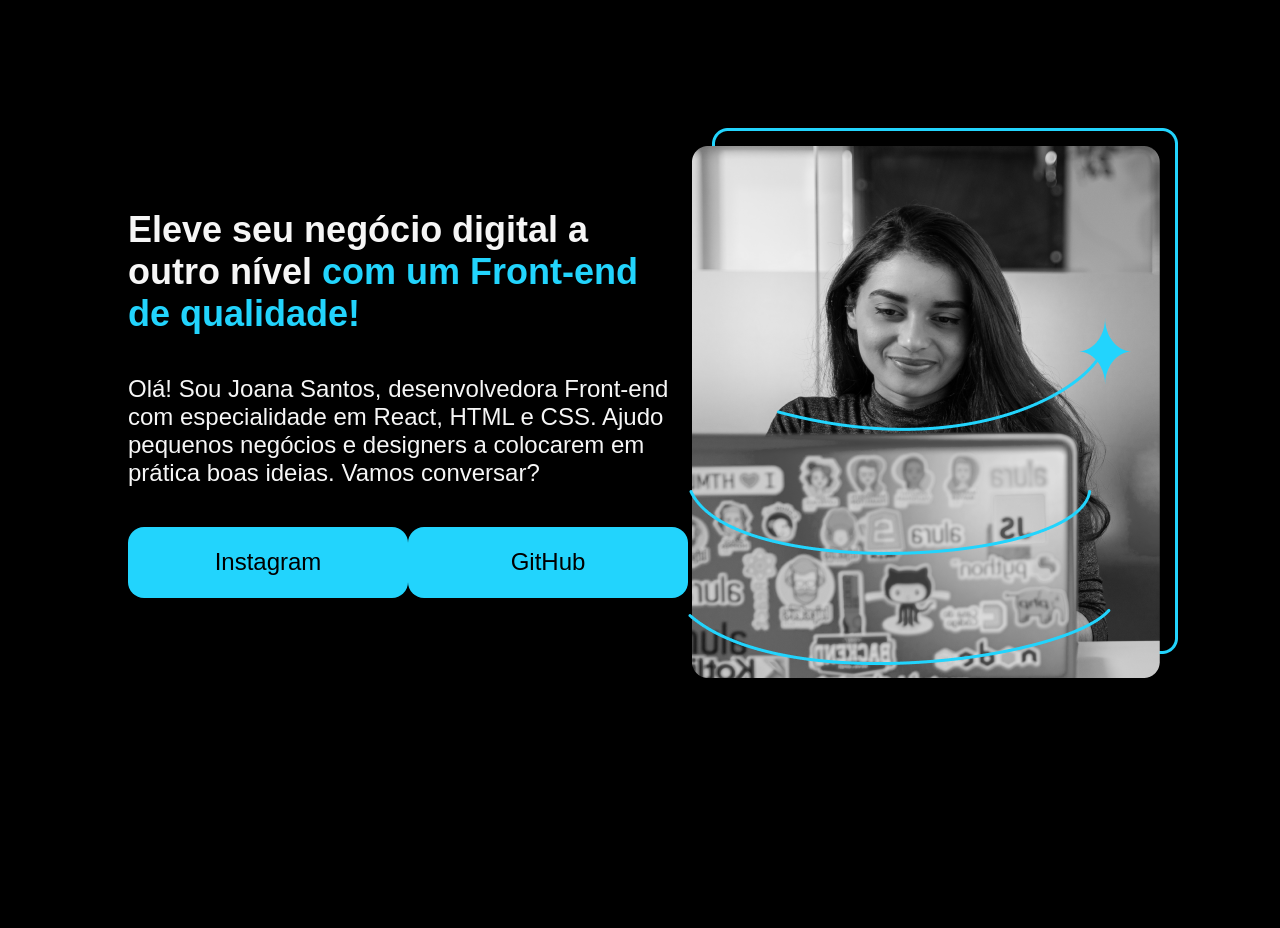
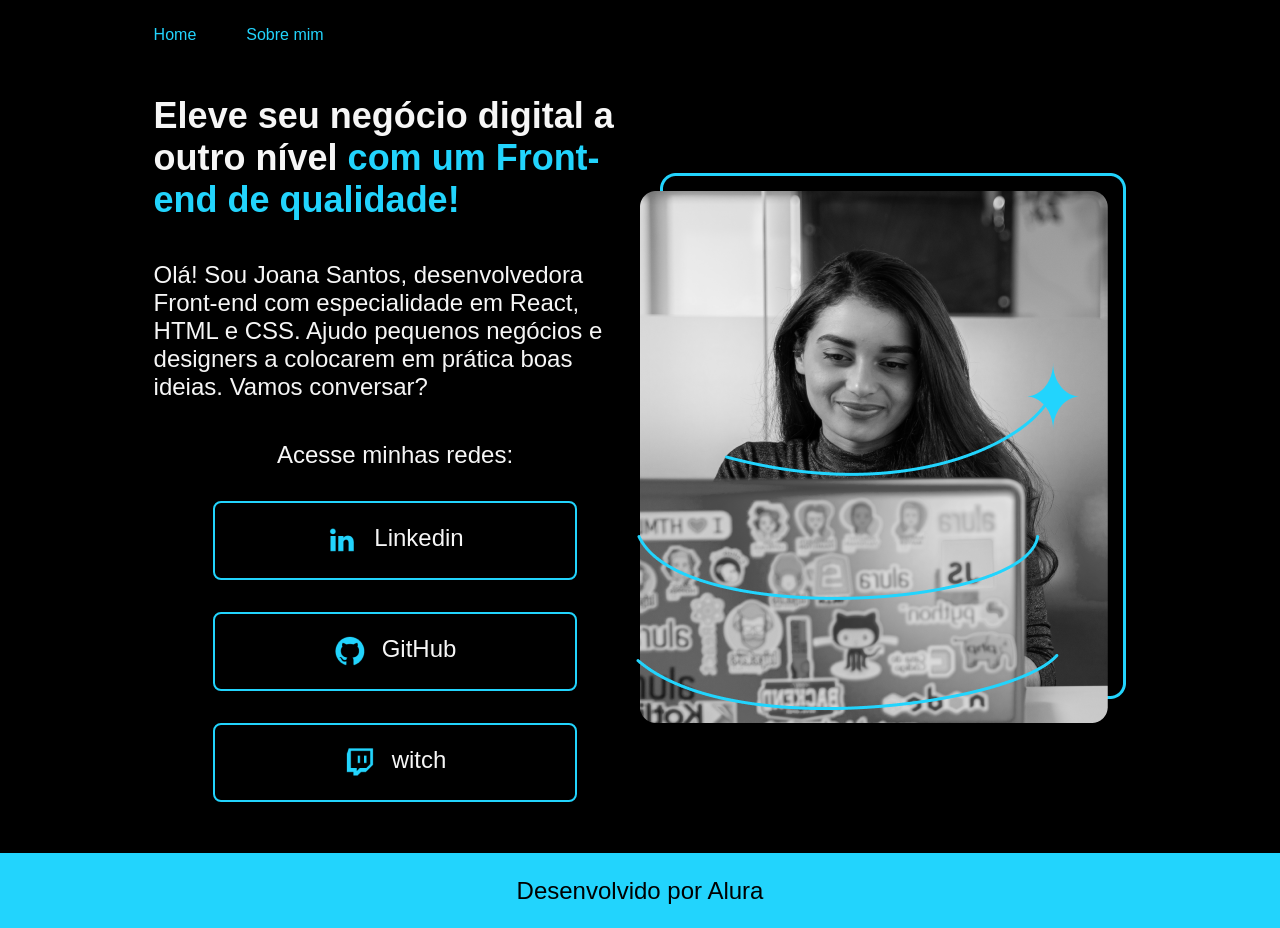
Before and after one commit to EnricoBranco/portfolio-alura, a plain HTML site: page index.html in a window 1280 px wide. Drawn offline with Linux system fonts and the light colour scheme.

Commit message:
Atualização do curso Alura

```diff
--- /dev/null
+++ b/estilos/about.css
@@ -0,0 +1,67 @@
+* {
+    margin: 0;
+    padding: 0;
+}
+
+@import url('https://fonts.googleapis.com/css2?family=Krona+One&family=Montserrat:wght@200;400&display=swap');
+
+body {
+    background-color: black;
+    box-sizing: border-box;
+    color: white;
+}
+
+.cabecalho {
+    padding: 2% 0 0 12%;
+}
+
+.cabecalho__nav {
+    display: flex;
+    gap: 50px;
+}
+
+.cabecalho__nav__link {
+    font-family: 'Montserrat', sans-serif;
+    text-decoration: none;
+    color: #22D4FD;
+
+}
+
+.apresentacao {
+    padding: 4% 12%;
+    display: flex;
+    justify-content: space-between;
+    align-items: center;
+}
+
+.apresentacao__conteudo {
+    width: 574px;
+    display: flex;
+    flex-direction: column;
+    gap: 40px;
+}
+
+.apresentacao__conteudo__titulo {
+    font-size: 36px;
+    font-family: 'Krona One', sans-serif;
+}
+
+.apresentacao__conteudo__paragrafo {
+    display: flex;
+    flex-direction: column;
+    gap: 50px;
+    font-weight: 200;
+    font-size: 22px;
+    font-family: 'Montserrat', sans-serif;
+    color: #F6F6F6;
+}
+
+.rodape {
+    text-align: center;
+    padding: 23.64px;
+    font-family: 'Montserrat', sans-serif;
+    font-weight: 200;
+    font-size: 24px;
+    color: black;
+    background-color: #22D4FD;
+}
--- a/portfolio.css
+++ b/estilos/portfolio.css
@@ -5,14 +5,28 @@
     padding: 0;
 }
 
-@import url('https://fonts.googleapis.com/css2?family=Krona+One&family=Montserrat&display=swap');
+@import url('https://fonts.googleapis.com/css2?family=Krona+One&family=Montserrat:wght@200;400&display=swap');
+
 body {
-    /* HEIGHT especifica a altura do conteúdo de um elemento e o vh é relacionado com a altura do viewport */
-    height: 100vh;
     /* BOX-SIZING BORDERBOX faz com que a largura e altura de um elemento considerem a tag pai */
     box-sizing: border-box;
     background-color: black;
     color: #F6F6F6;
+}
+
+.cabecalho {
+    padding: 2% 0 0 12%;
+}
+
+.cabecalho__menu {
+    display: flex;
+    gap: 50px;
+}
+
+.cabecalho__menu__link {
+    font-family: 'Montserrat', sans-serif;
+    text-decoration: none;
+    color: #22D4FD;
 }
 
 .titulo-destaque {
@@ -20,7 +34,7 @@ body {
 }
 
 .apresentacao {
-    margin: 10% 10%;
+    padding: 4% 12%;
     /* DISPLAY é usado para controlar facilmente a disposição, o espaçamento, a ordem e o alinhamento dos elementos filhos */
     display: flex;
     /* ALIGN-ITEMS controla como os itens são alinhados verticalmente dentro do contêiner flexível. */
@@ -28,6 +42,7 @@ body {
     /* JUSTIFY-CONTENT permite controlar o posicionamento dos itens flexíveis dentro do contêiner flexível ao longo do eixo principal. */
     justify-content: space-between;
 }
+
 
 .apresentacao__conteudo {
     width: 615px;
@@ -50,13 +65,25 @@ body {
 
 .apresentacao__links {
     display: flex;
+    flex-direction: column;
     justify-content: space-between;
+    align-items: center;
+    gap: 32px;
+}
+
+.apresentacao__links__subtitulo {
+    font-family: 'Krona One', sans-serif;
+    font-weight: 400;
+    font-size: 24px;
 }
 
 .apresentacao__links__botao {
-    background-color: #22D4FD;
-    width: 280px;
-    border-radius: 16px;
+    display: flex;
+    justify-content: center;
+    gap: 16px;
+    border: 2px solid #22D4FD;
+    width: 360px;
+    border-radius: 8px;
     /* TEXT-ALIGN muda a posição do texto na horizontal */
     text-align: center;
     font-family: 'Montserrat', sans-serif;
@@ -65,5 +92,20 @@ body {
     padding: 21.5px 0;
     /* text-decoration tira o efeito de link da âncora */
     text-decoration: none;
+    color: #F6F6F6;
+
+}
+
+.apresentacao__links__botao:hover {
+    background-color: #272727;
+}
+
+.rodape {
+    text-align: center;
+    padding: 23.64px;
+    font-family: 'Montserrat', sans-serif;
+    font-weight: 200;
+    font-size: 24px;
     color: black;
+    background-color: #22D4FD;
 }
--- a/index.html
+++ b/index.html
@@ -4,19 +4,39 @@
         <meta charset="UTF-8">
         <meta name="viewport" content="width=device-width, initial-scale=1.0">
         <title>Portfolio</title>
-        <link rel="stylesheet" href="portfolio.css">
+        <link rel="stylesheet" href=".\estilos\portfolio.css">
     </head>
     <body>
+        <header class="cabecalho">
+            <nav class="cabecalho__menu">
+                <a class="cabecalho__menu__link" href="index.html">Home</a>
+                <a class="cabecalho__menu__link" href="about.html">Sobre mim</a>
+            </nav>
+        </header>
         <main class="apresentacao">
             <section class="apresentacao__conteudo">
                 <h1 class="apresentacao__conteudo__titulo">Eleve seu negócio digital a outro nível<strong class="titulo-destaque"> com um Front-end de qualidade!</strong></h1>
                 <p class="apresentacao__conteudo__texto">Olá! Sou Joana Santos, desenvolvedora Front-end com especialidade em React, HTML e CSS. Ajudo pequenos negócios e designers a colocarem em prática boas ideias. Vamos conversar?</p>
                 <div class="apresentacao__links">
-                    <a class="apresentacao__links__botao" href="https://instagram.com">Instagram</a>
-                    <a class="apresentacao__links__botao" href="https://github.com">GitHub</a>
+                    <h2 class="apresentacao__links__subtitulo">Acesse minhas redes: </h2>
+                    <a class="apresentacao__links__botao" href="https://linkedin.com">
+                        <img src=".\assets\linkedin.png" alt="Logo Linkedin">
+                        Linkedin
+                    </a>
+                    <a class="apresentacao__links__botao" href="https://github.com">
+                        <img src=".\assets\github.png" alt="Logo Github">
+                        GitHub
+                    </a>
+                    <a class="apresentacao__links__botao" href="https://twitch.tv">
+                        <img src=".\assets\twitch.png" alt="Logo Twitch">
+                        witch
+                    </a>
                 </div>
             </section>
-            <img src="foto.png" alt="Fotografia do usuário">
+            <img src="assets\foto.png" alt="Fotografia do usuário">
         </main>
+        <footer class="rodape">
+            <p>Desenvolvido por Alura</p>
+        </footer>
     </body>
 </html>
```
Also changed, not shown: about.html (added, +30 -0 lines), assets/foto.png (renamed from foto.png), assets/github.png (added), assets/linkedin.png (added), assets/twitch.png (added).
